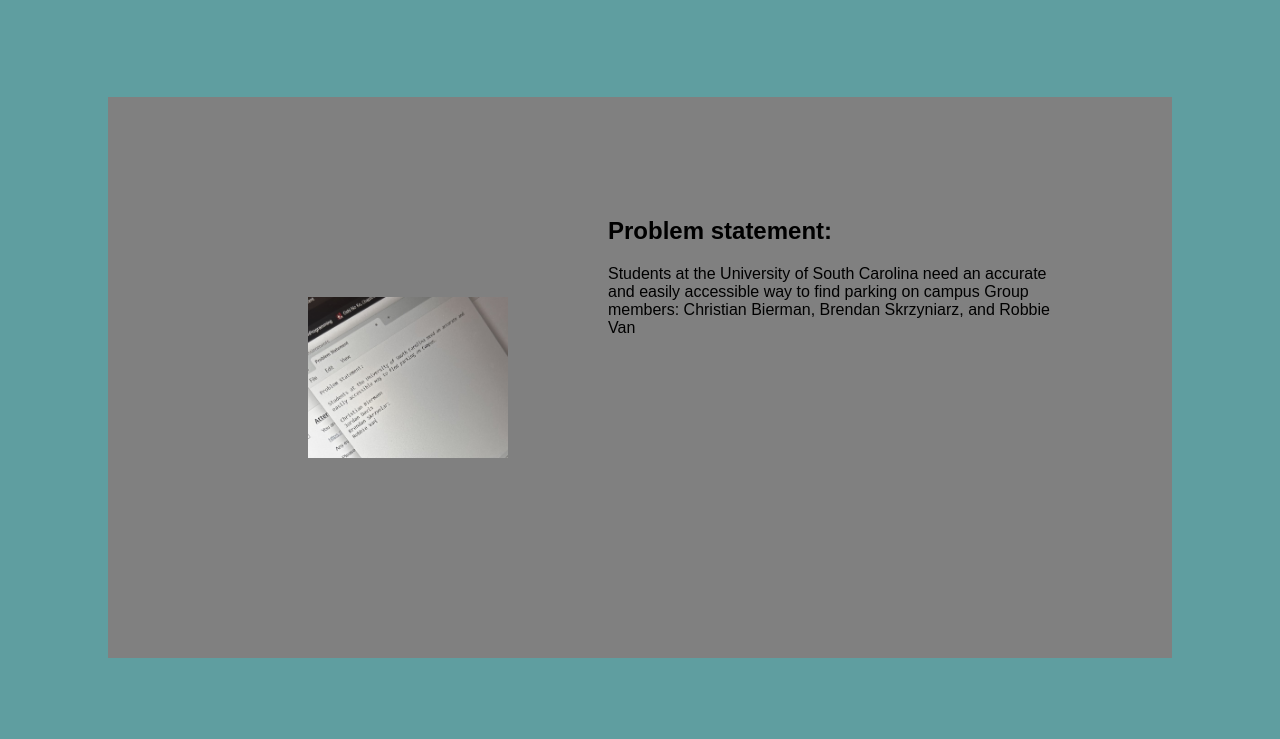
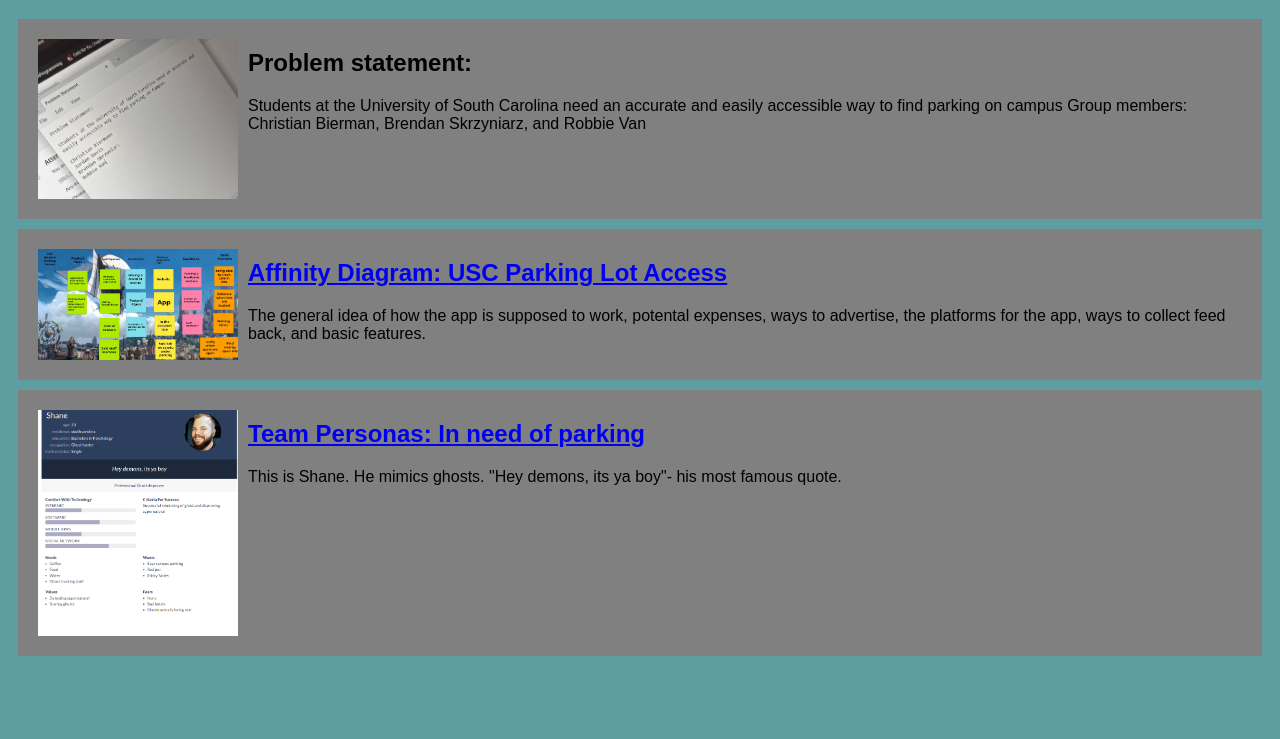
Before and after one commit to JayDavis52/JayDavis52.github.io, a plain HTML site: page index.html in a window 1280 px wide. Shown: the part 61-800 px from the top of the page. Drawn offline with Linux system fonts and the light colour scheme.

Commit message:
Update styles.css

```diff
--- a/styles.css
+++ b/styles.css
@@ -6,9 +6,9 @@ h1{
   text-align:center}
 .assign{
   display: flex;
-  padding: 100px;
-  margin: 100px;
+  padding: 10px;
+  margin: 10px;
   background: gray;}
 .assign img{
   width:200px;
-  padding: 100px;}
+  padding: 10px;}
```
